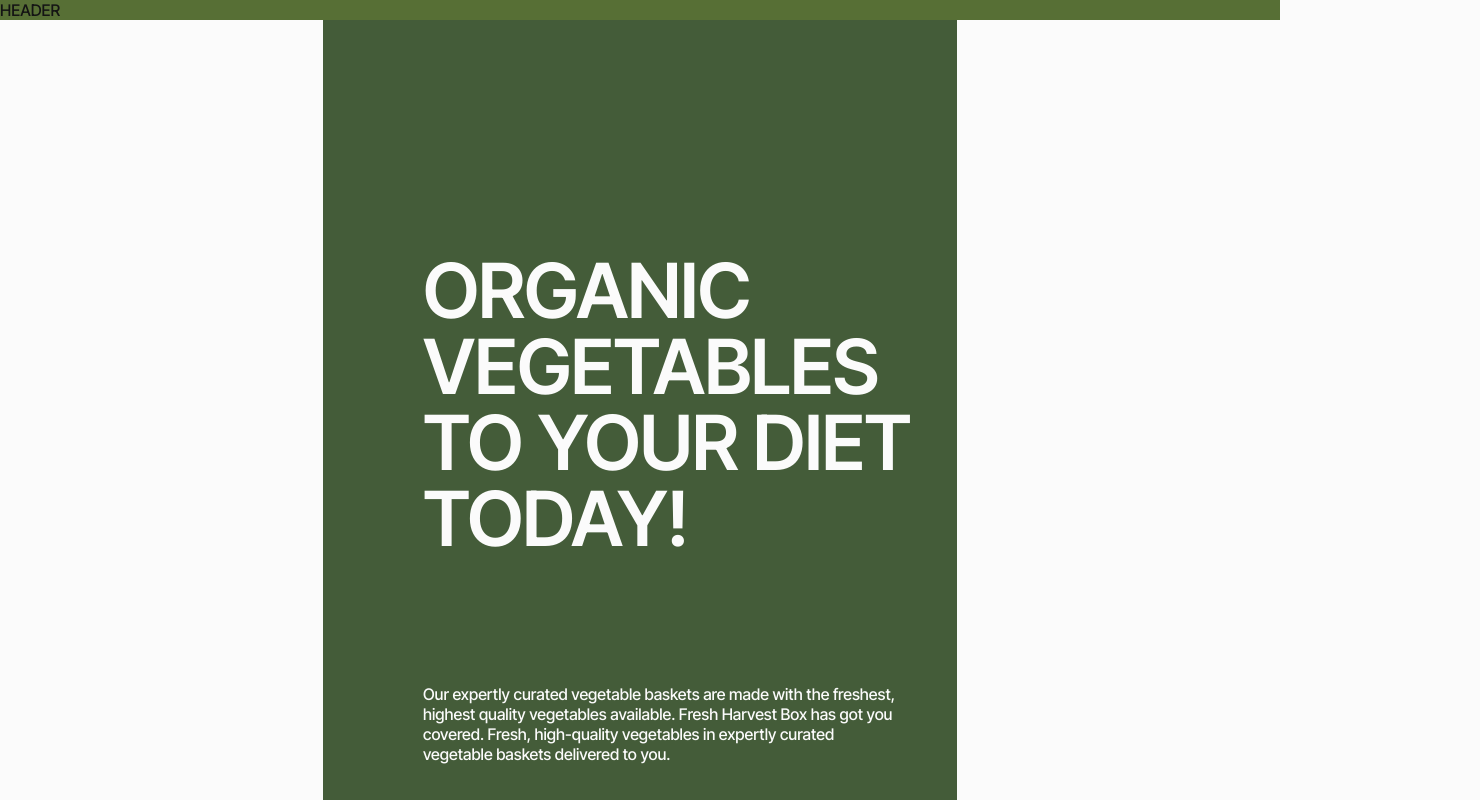
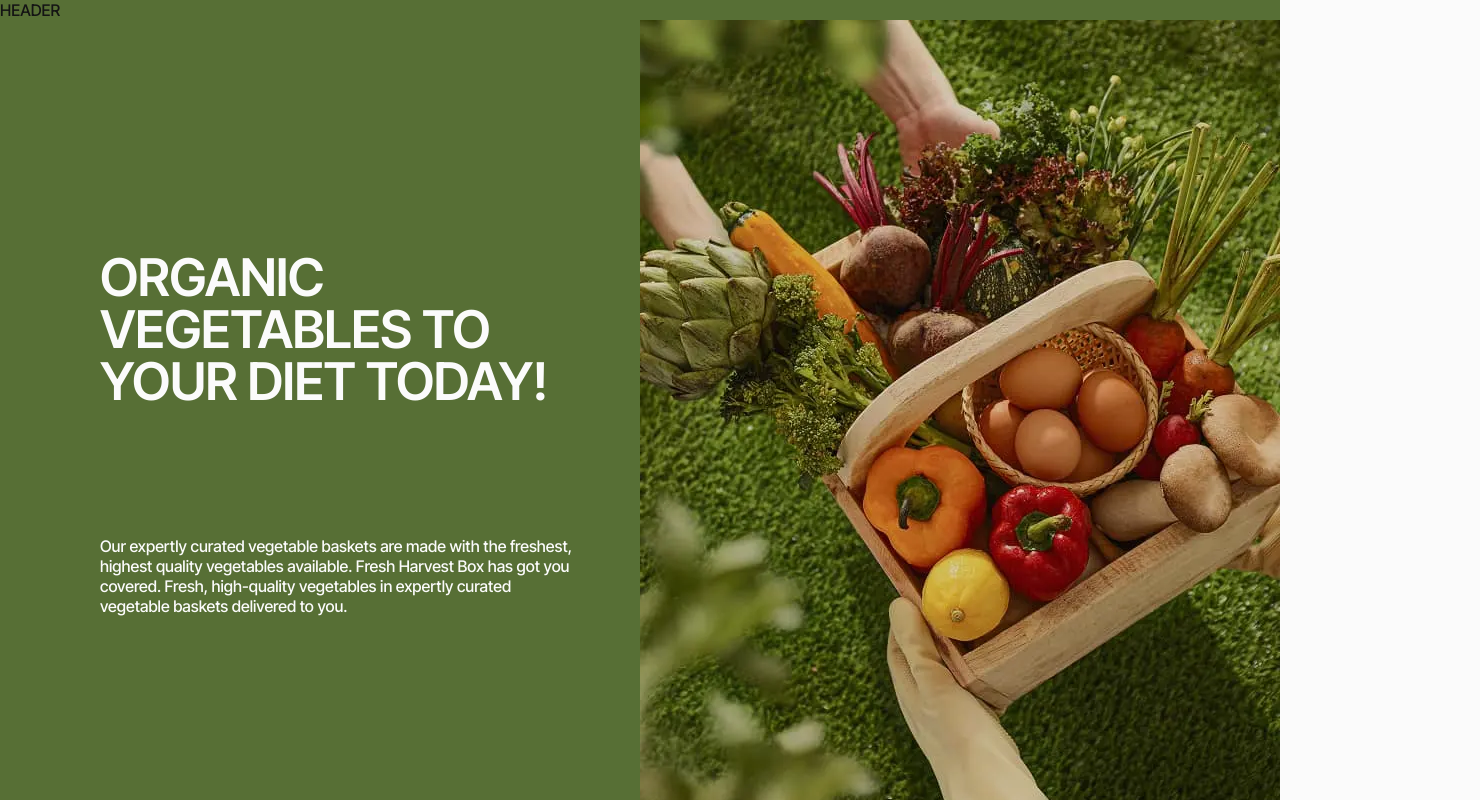
Before and after one commit to GoitStudentsWorks/fs116_html-css_DDenysKoval, a website built with Vite: page src/index.html in a window 1280 px wide. Shown: the top 800 px of the page, 1480 px wide, since content can reach past the window. Built offline with nearby package versions, Linux system fonts and the light colour scheme.

Commit message:
hero upd

```diff
--- a/src/css/hero copy.css
+++ b/src/css/hero copy.css
@@ -3,7 +3,7 @@
   height: 100vh; /* Висота на весь екран */
 }
 
-.hero-content {
+.hero-conteiner {
   width: 50%; /* Ліва частина займає 50% ширини */
   background: #445c39; /* Зелений фон */
   color: white;
@@ -24,6 +24,7 @@
 .hero-title {
   padding: 0 32px 52px 100px;
 }
+
 .hero-image {
   width: 50%; /* Права частина займає 50% ширини */
   background: url(../img/hero-desk@1x.webp) no-repeat center center;
--- a/src/css/hero.css
+++ b/src/css/hero.css
@@ -1,21 +1,13 @@
 .hero-section {
-  display: flex;
-  flex-direction: column;
-  align-items: center;
-  justify-content: center;
-  width: 100%;
-  height: 100%;
+  background: #576f35;
 }
 
 .hero-container {
-  background: #445c39; /* Зелений фон */
   color: #fbfbfb;
   display: flex;
   flex-direction: column;
-  justify-content: center;
   padding-top: 100px;
   padding-bottom: 40px;
-  height: auto;
 }
 .hero-txt {
   font-weight: 600;
@@ -24,13 +16,12 @@
   letter-spacing: -0.01em;
   text-transform: uppercase;
   margin-bottom: 20px;
-  max-width: 335px;
   height: auto;
 }
 .hero-title {
   font-size: 14px;
   line-height: 1.43;
-  max-width: 335px;
+  width: 335px;
 }
 .hero-image {
   width: 100%;
@@ -41,32 +32,41 @@
   background-size: contain;
   background-position: center bottom;
 }
+@media screen and (min-width: 320px) and (max-width: 374px) {
+  .hero-txt {
+    font-size: 43px;
+  }
+  .hero-title {
+    width: 300px;
+  }
+  .hero-image {
+    width: 320px;
+    height: 372px;
+  }
+}
 @media (min-resolution: 192dpi), (min-resolution: 2x) {
   .hero-image {
     background-image: url(/img/hero-mob@2x.webp);
   }
 }
-@media screen and (min-width: 768px) {
+@media screen and (min-width: 768px) and (max-width: 1279px) {
   .hero-container {
     padding-top: 120px;
     padding-bottom: 52px;
-    padding-left: 32px;
-    padding-right: 32px;
   }
   .hero-txt {
     font-weight: 600;
     font-size: 76px;
-    max-width: 704px;
     margin-bottom: 24px;
   }
   .hero-title {
     font-weight: 500;
     font-size: 16px;
     line-height: 1.25;
-    max-width: 603px;
+    width: 603px;
   }
   .hero-image {
-    width: 100%;
+    width: 768px;
     height: 536px;
     background-image: url(/img/hero-tab@1x.webp);
     background-repeat: no-repeat;
@@ -80,26 +80,41 @@
   }
 }
 @media screen and (min-width: 1280px) {
+  .hero-section {
+    display: flex;
+    flex-direction: row;
+    padding-right: 0;
+  }
   .hero-container {
-    padding: 0;
-  }
-  .hero-content {
-    width: 50%;
+    margin: 0;
+    /* display: flex;
+    flex-direction: column;
+    justify-content: start; */
+
+    padding-top: 232px;
+    padding-right: 38px;
   }
   .hero-txt {
-    padding: 232px 32px 0 100px;
+    margin: 0;
     max-width: 502px;
     margin-bottom: 128px;
   }
   .hero-title {
-    padding-left: 100px;
+    font-size: 16px;
+    line-height: 1.25;
+    font-weight: 500;
     padding-bottom: 52px;
-    padding-right: 32px;
-    max-width: 472px;
+    padding-right: 30px;
+    width: 472px;
   }
   .hero-image {
-    background-image: url(/img/hero-desk@1x.webp) no-repeat right center;
-    background-size: cover;
+    margin: 0;
+    width: 640px;
+    height: 796px;
+    background-image: url(/img/hero-desk@1x.webp);
+    background-repeat: no-repeat;
+    background-size: contain;
+    background-position: left;
   }
 
   @media (min-resolution: 192dpi), (min-resolution: 2x) {
--- a/src/partials/hero.html
+++ b/src/partials/hero.html
@@ -8,5 +8,5 @@
       delivered to you.
     </p>
   </div>
-  <div class="container hero-image"></div>
+  <div class="hero-image"></div>
 </section>
```
